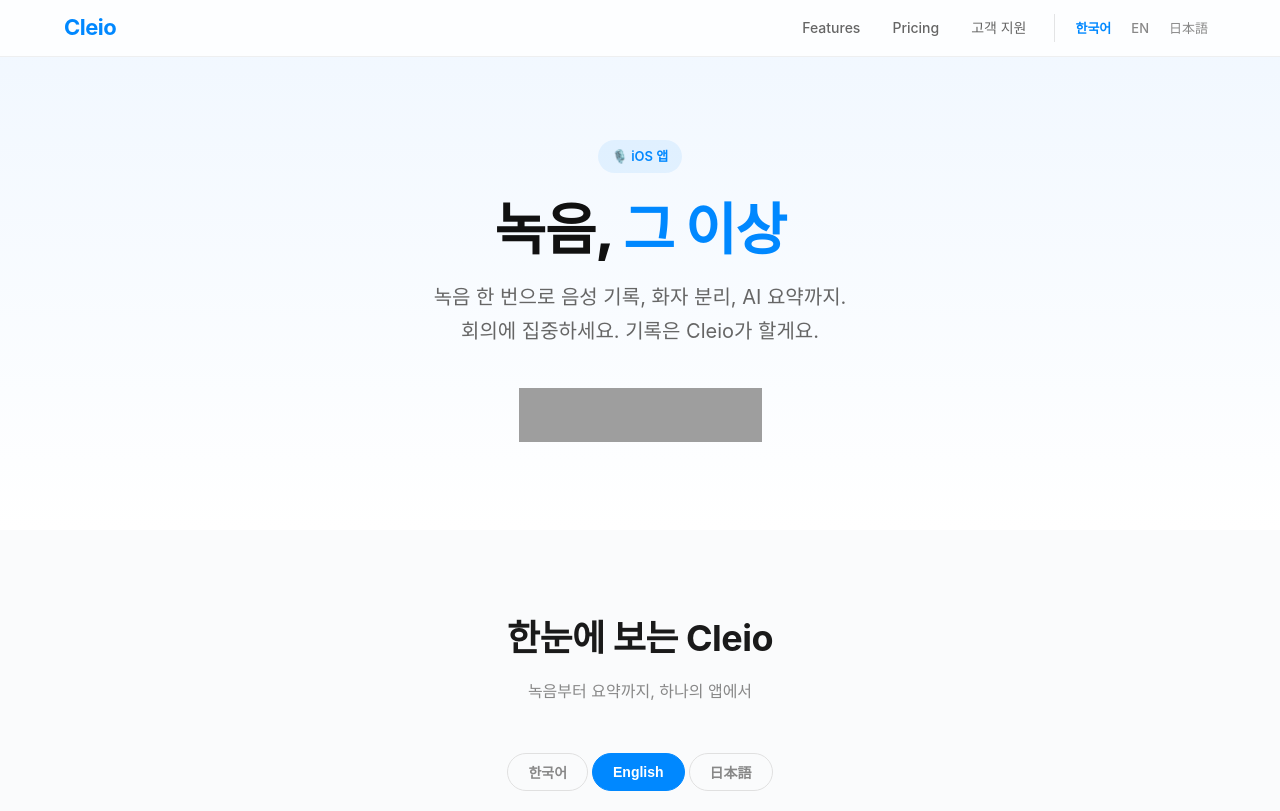
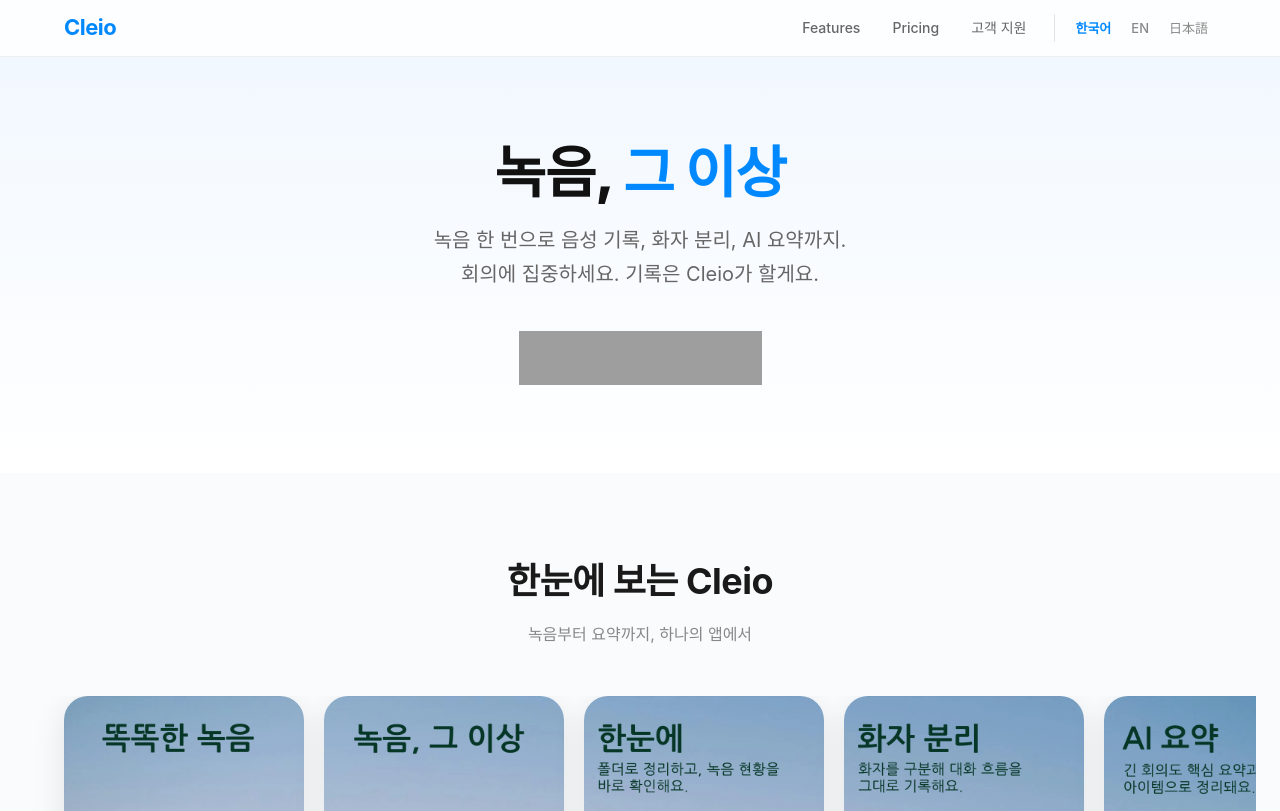
Before and after one commit to CleioApp/cleioapp.github.io, a Jekyll site: the page built from index.md, in a window 1280 px wide and 1400 px high. Shown: the top 811 px of the window. Built offline with Jekyll 4.4.1, drawn with Linux system fonts in a browser that asks for light colours; some web fonts are replaced; grey boxes are pictures that could not be loaded.

Commit message:
refactor(landing): hero badge + per-page screenshot lang tabs 제거 (#3)
- hero 상단 "🎙️ iOS 앱" 뱃지 삭제 (단순화)
- 스크린샷 위 언어 탭(ko/en/ja) 제거 — nav 언어 스위처로 대체됨
- 각 페이지는 자기 로케일 스크린샷 한 세트만 노출
- 관련 orphan CSS/JS 정리

Co-authored-by: nick <kdwara@naver.com>

```diff
--- a/_layouts/landing.html
+++ b/_layouts/landing.html
@@ -89,13 +89,6 @@
       text-align: center;
       background: linear-gradient(180deg, #f0f7ff 0%, #fff 100%);
     }
-    .hero-badge {
-      display: inline-flex; align-items: center; gap: 6px;
-      padding: 6px 14px; border-radius: 20px;
-      background: rgba(0,136,255,0.08); color: #0088FF;
-      font-size: 13px; font-weight: 600;
-      margin-bottom: 24px;
-    }
     .hero h1 {
       font-size: clamp(36px, 6vw, 56px);
       font-weight: 800; line-height: 1.2;
@@ -129,22 +122,6 @@
     }
     .section-header p {
       font-size: 16px; color: #888;
-    }
-
-    /* Language tabs */
-    .lang-tabs {
-      display: flex; justify-content: center; gap: 4px;
-      margin-bottom: 40px;
-    }
-    .lang-tab {
-      padding: 8px 20px; border-radius: 20px;
-      font-size: 14px; font-weight: 600;
-      background: transparent; border: 1.5px solid #e0e0e0;
-      color: #888; cursor: pointer; transition: all 0.2s;
-    }
-    .lang-tab:hover { border-color: #0088FF; color: #0088FF; }
-    .lang-tab.active {
-      background: #0088FF; border-color: #0088FF; color: #fff;
     }
 
     /* Screenshot gallery */
@@ -298,11 +275,8 @@
       .hero { background: linear-gradient(180deg, #0d1520 0%, #0a0a0a 100%); }
       .hero h1 { color: #f0f0f0; }
       .hero p { color: #888; }
-      .hero-badge { background: rgba(0,136,255,0.15); }
       .screenshots { background: #111; }
       .section-header p { color: #666; }
-      .lang-tab { border-color: #333; color: #888; }
-      .lang-tab:hover { border-color: #0088FF; }
       .screenshot-gallery img { box-shadow: 0 8px 32px rgba(0,0,0,0.4); }
       .features { color: #e8e8e8; }
       .feature-card { background: #151515; border-color: #222; }
--- a/index.md
+++ b/index.md
@@ -14,7 +14,6 @@ nav_support: "고객 지원"
 
 <!-- Hero -->
 <section class="hero">
-  <div class="hero-badge">🎙️ iOS 앱</div>
   <h1>녹음, <span>그 이상</span></h1>
   <p>녹음 한 번으로 음성 기록, 화자 분리, AI 요약까지.<br>회의에 집중하세요. 기록은 Cleio가 할게요.</p>
   <a href="https://apps.apple.com/app/cleio" class="app-store-badge" aria-label="App Store에서 다운로드">
@@ -29,33 +28,13 @@ nav_support: "고객 지원"
     <p>녹음부터 요약까지, 하나의 앱에서</p>
   </div>
 
-  <div class="lang-tabs">
-    <button class="lang-tab active" data-lang="ko">한국어</button>
-    <button class="lang-tab" data-lang="en">English</button>
-    <button class="lang-tab" data-lang="ja">日本語</button>
-  </div>
-
   <div class="screenshot-gallery">
-    <div class="screenshot-set active" data-lang="ko">
+    <div class="screenshot-set active">
       <img src="/assets/screenshots/ko/1.png" alt="Cleio 홈 화면" loading="lazy">
       <img src="/assets/screenshots/ko/2.png" alt="녹음 및 설정" loading="lazy">
       <img src="/assets/screenshots/ko/3.png" alt="폴더 관리" loading="lazy">
       <img src="/assets/screenshots/ko/4.png" alt="화자 분리" loading="lazy">
       <img src="/assets/screenshots/ko/5.png" alt="AI 요약" loading="lazy">
-    </div>
-    <div class="screenshot-set" data-lang="en">
-      <img src="/assets/screenshots/en/1.png" alt="Cleio Home" loading="lazy">
-      <img src="/assets/screenshots/en/2.png" alt="Recording & Settings" loading="lazy">
-      <img src="/assets/screenshots/en/3.png" alt="Folder Management" loading="lazy">
-      <img src="/assets/screenshots/en/4.png" alt="Speaker Identification" loading="lazy">
-      <img src="/assets/screenshots/en/5.png" alt="AI Summary" loading="lazy">
-    </div>
-    <div class="screenshot-set" data-lang="ja">
-      <img src="/assets/screenshots/ja/1.png" alt="Cleio ホーム" loading="lazy">
-      <img src="/assets/screenshots/ja/2.png" alt="録音と設定" loading="lazy">
-      <img src="/assets/screenshots/ja/3.png" alt="フォルダ管理" loading="lazy">
-      <img src="/assets/screenshots/ja/4.png" alt="話者識別" loading="lazy">
-      <img src="/assets/screenshots/ja/5.png" alt="AI 要約" loading="lazy">
     </div>
   </div>
 </section>
```
Also changed, not shown: other parts of _layouts/landing.html (+0 -23 lines), index-en.md (+1 -22 lines), index-ja.md (+1 -22 lines).
